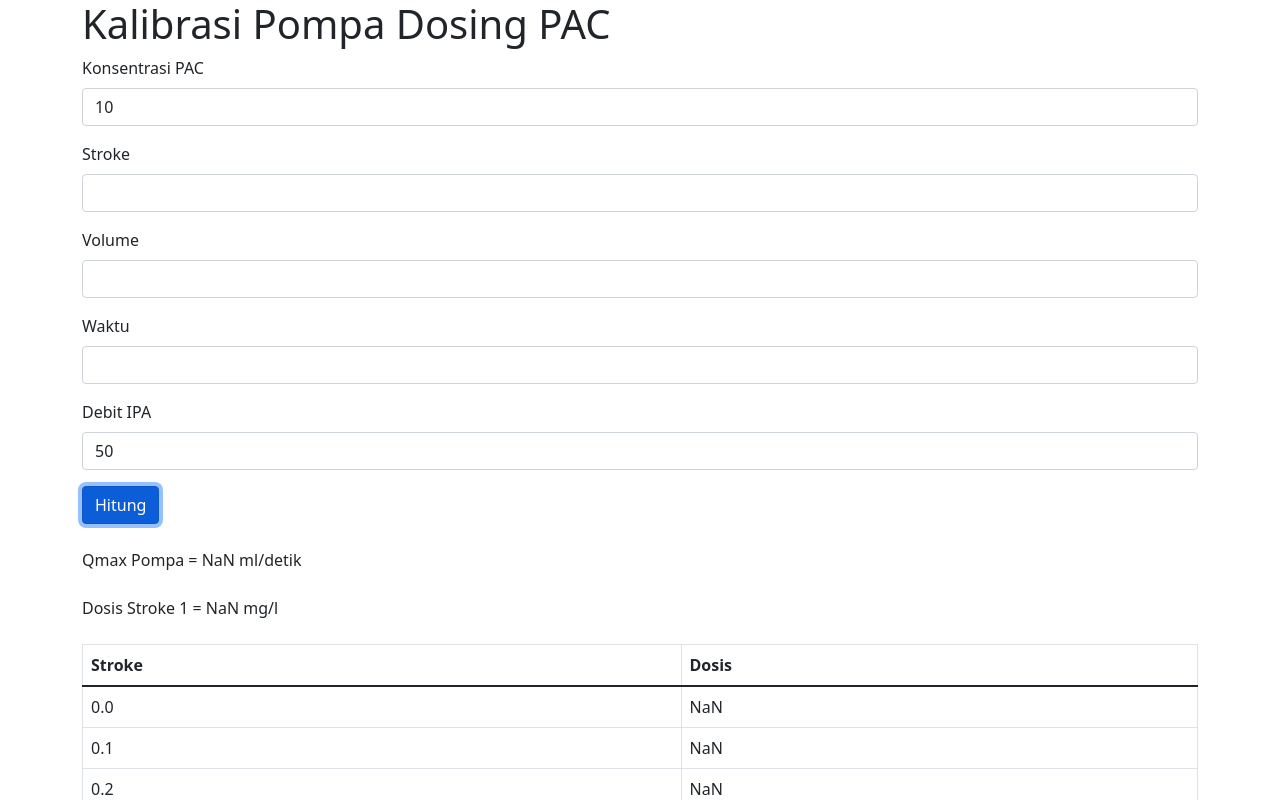
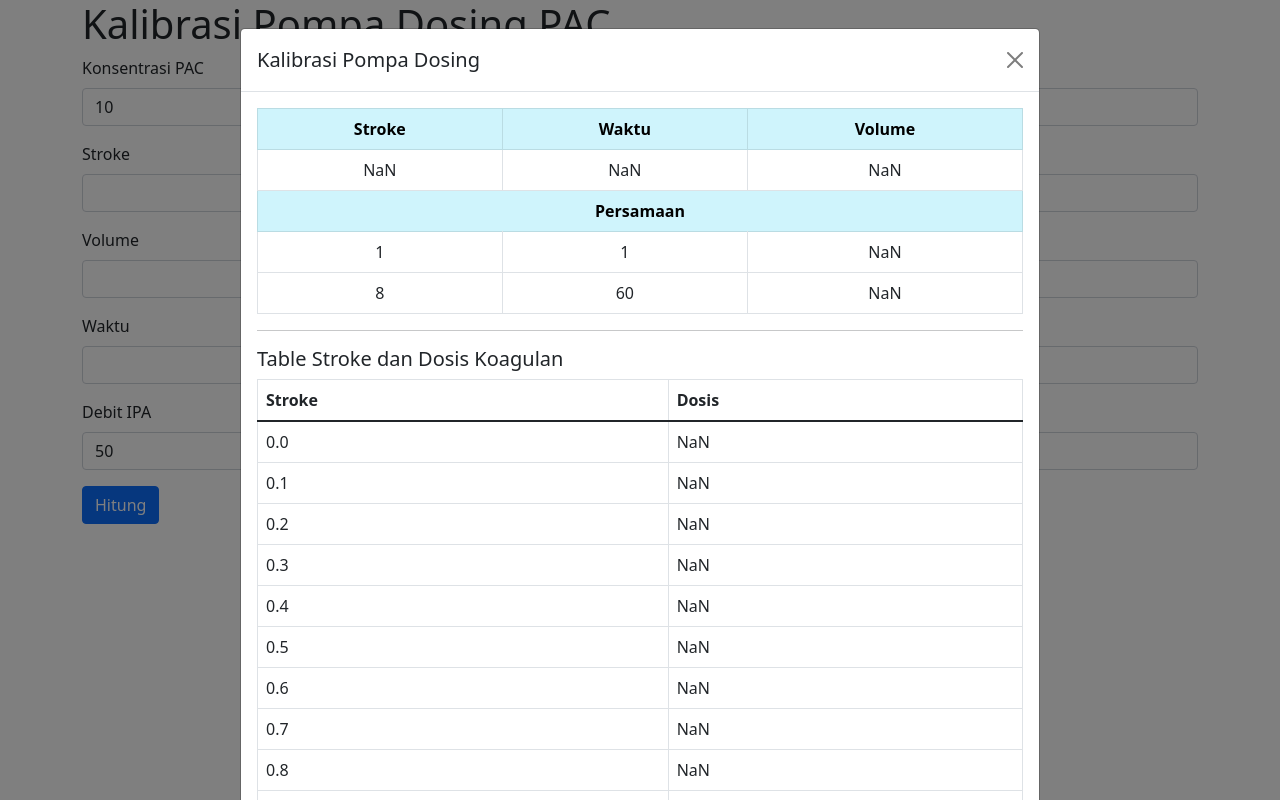
Before and after one commit to anugrahra/kalibrasi-dosis-tacmina, a plain HTML site: page index.html in a window 1280 px wide. Both pictures are taken after a click on the button "Hitung". Shown: the top 800 px of the page. Drawn offline with nearby package versions, Linux system fonts and the light colour scheme.

Commit message:
add bootstrap modal

```diff
--- a/index.html
+++ b/index.html
@@ -8,7 +8,7 @@
     <!-- Bootstrap CSS -->
     <link href="https://cdn.jsdelivr.net/npm/bootstrap@5.1.3/dist/css/bootstrap.min.css" rel="stylesheet" integrity="sha384-1BmE4kWBq78iYhFldvKuhfTAU6auU8tT94WrHftjDbrCEXSU1oBoqyl2QvZ6jIW3" crossorigin="anonymous">
 
-    <title>Hello, world!</title>
+    <title>Kaldotac</title>
   </head>
   <body>
     <div class="container">
@@ -34,15 +34,44 @@
           <label for="debitIPA" class="form-label">Debit IPA</label>
           <input type="number" class="form-control" id="debitIPA" value="50">
         </div>
-        <button class="btn btn-primary" id="hitung" onclick="hitung()">Hitung</button>
+        <button class="btn btn-primary" id="hitung" onclick="hitung()" data-bs-toggle="modal" data-bs-target="#modalHitung">Hitung</button>
       </div>
-      <br>
-      <div id="qmax"></div>
-      <br>
-      <div id="dosis"></div>
-      <br>
-      <!-- <div id="dosisRange"></div> -->
 
+    <div class="modal fade" id="modalHitung" tabindex="-1" aria-labelledby="exampleModalLabel" aria-hidden="true">
+      <div class="modal-dialog modal-lg">
+        <div class="modal-content">
+          <div class="modal-header">
+            <h5 class="modal-title" id="exampleModalLabel">Kalibrasi Pompa Dosing</h5>
+            <button type="button" class="btn-close" data-bs-dismiss="modal" aria-label="Close"></button>
+          </div>
+          <div class="modal-body">
+            <table class="table table-bordered text-center">
+              <tr class="table-info">
+                <td class="fw-bold">Stroke</td>
+                <td class="fw-bold">Waktu</td>
+                <td class="fw-bold">Volume</td>
+              </tr>
+              <tr>
+                <td><span id="getstroke"></span></td>
+                <td><span id="getwaktu"></span></td>
+                <td><span id="getvolume"></span></td>
+              </tr>
+              <tr class="table-info">
+                <td colspan="3" class="fw-bold">Persamaan</td>
+              </tr>
+              <tr>
+                <td>1</td>
+                <td>1</td>
+                <td><span id="getqmaxdetik"></span></td>
+              </tr>
+              <tr>
+                <td>8</td>
+                <td>60</td>
+                <td><span id="qmax"></span></td>
+              </tr>
+            </table>
+            <hr>
+            <h5>Table Stroke dan Dosis Koagulan</h5>
             <div id="printData">
               <table class="table table-bordered" id="tableDosis">
                 <thead>
@@ -55,15 +84,19 @@
                 </tbody>
               </table>
             </div>
-
-      <button class="btn btn-secondary" onclick="exportData()">Print</button>
-      <button class="btn btn-success" onclick="printData()">Print</button>
+          </div>
+        </div>
+          </div>
+          <div class="modal-footer">
+            <button type="button" class="btn btn-secondary" data-bs-dismiss="modal">Tutup</button>
+          </div>
+        </div>
+      </div>
     </div>
     <!-- Option 1: Bootstrap Bundle with Popper -->
     <script src="https://cdn.jsdelivr.net/npm/bootstrap@5.1.3/dist/js/bootstrap.bundle.min.js" integrity="sha384-ka7Sk0Gln4gmtz2MlQnikT1wXgYsOg+OMhuP+IlRH9sENBO0LRn5q+8nbTov4+1p" crossorigin="anonymous"></script>
     <script src="https://ajax.googleapis.com/ajax/libs/jquery/3.6.0/jquery.min.js"></script>
     <script src="script.js"></script>
-    <script src="FileSaver.js"></script>
     <script src="tableexport.js"></script>
   </body>
 </html>
--- a/script.js
+++ b/script.js
@@ -15,8 +15,11 @@ function hitung() {
   let dosis = ((konsentrasi * 10000) / (debitIPA * 1000)) * qmaxdetik;
 
   // show hasil hitung
-	document.getElementById("qmax").innerHTML = "Qmax Pompa = " + qmax.toFixed(2) + " ml/detik";
-  document.getElementById("dosis").innerHTML = "Dosis Stroke 1 = " + dosis.toFixed(2) + " mg/l";
+	document.getElementById("qmax").innerHTML = parseFloat(qmax);
+  document.getElementById("getstroke").innerHTML = parseFloat(stroke);
+  document.getElementById("getwaktu").innerHTML = parseFloat(waktu);
+  document.getElementById("getvolume").innerHTML = parseFloat(volume);
+  document.getElementById("getqmaxdetik").innerHTML = parseFloat(qmaxdetik);
 
   let strokePompa = [];
   for (s = 0; s <= 8; s+=0.1) {
```
Lines whose indentation alone changed are shown as unchanged.
